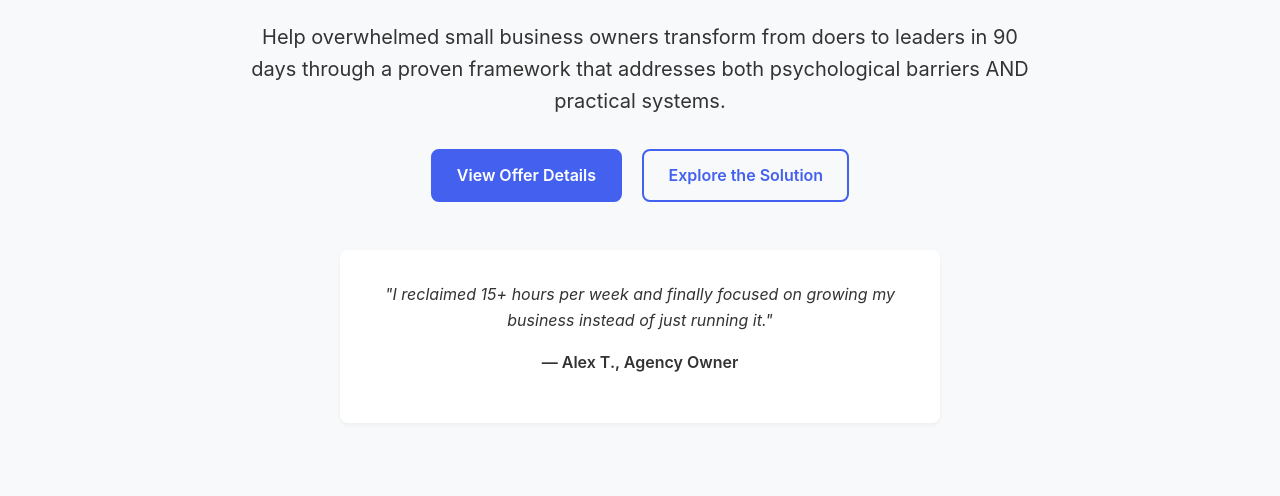
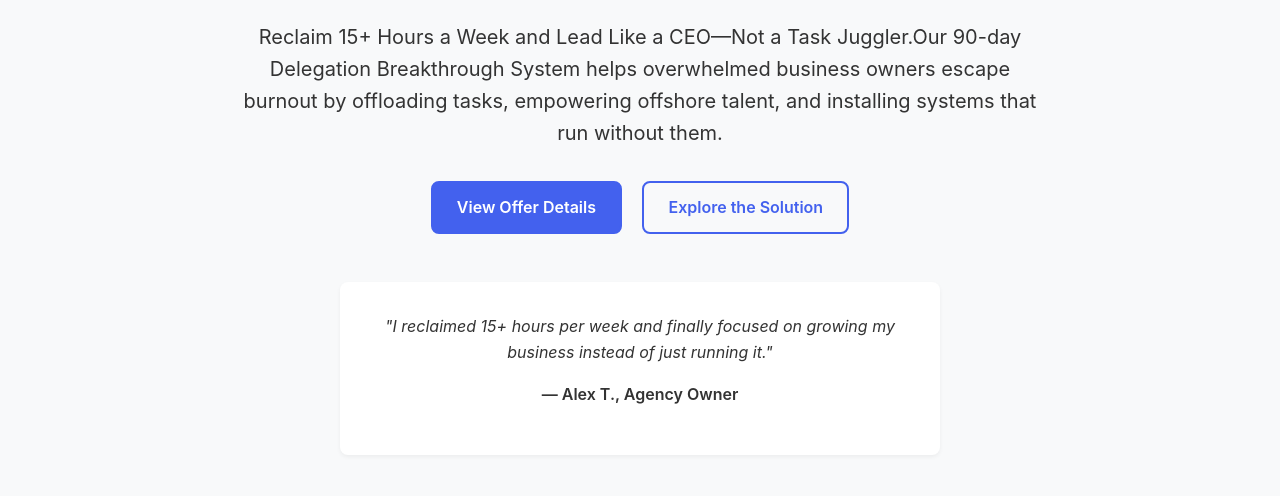
Before and after one commit to Westward-1/Andvio.com-, a plain HTML site: page index.html in a window 1280 px wide. Shown: the part 304-800 px from the top of the page. Drawn offline with Linux system fonts and the light colour scheme.

Commit message:
Update index.html

```diff
--- a/index.html
+++ b/index.html
@@ -30,7 +30,7 @@
         <section class="hero" id="overview">
             <div class="container">
                 <h1>The <span>Delegation Breakthrough</span> System</h1>
-                <p class="tagline">Help overwhelmed small business owners transform from doers to leaders in 90 days through a proven framework that addresses both psychological barriers AND practical systems.</p>
+                <p class="tagline">Reclaim 15+ Hours a Week and Lead Like a CEO—Not a Task Juggler.Our 90-day Delegation Breakthrough System helps overwhelmed business owners escape burnout by offloading tasks, empowering offshore talent, and installing systems that run without them.</p>
                 <div class="cta-buttons">
                     <a href="#offer" class="btn primary" id="view-offer-btn">View Offer Details</a>
                     <a href="#solution" class="btn secondary" id="explore-solution-btn">Explore the Solution</a>
```
